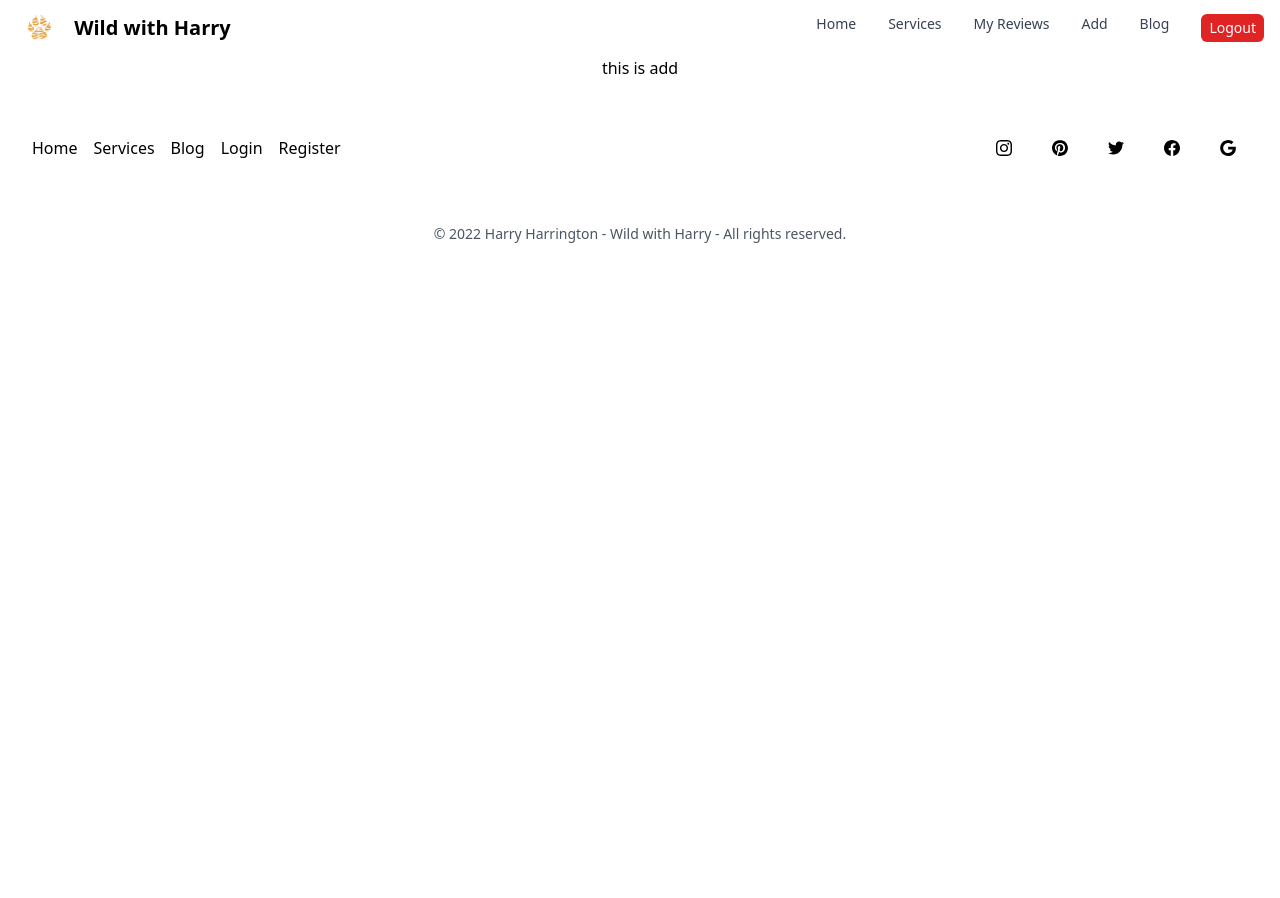
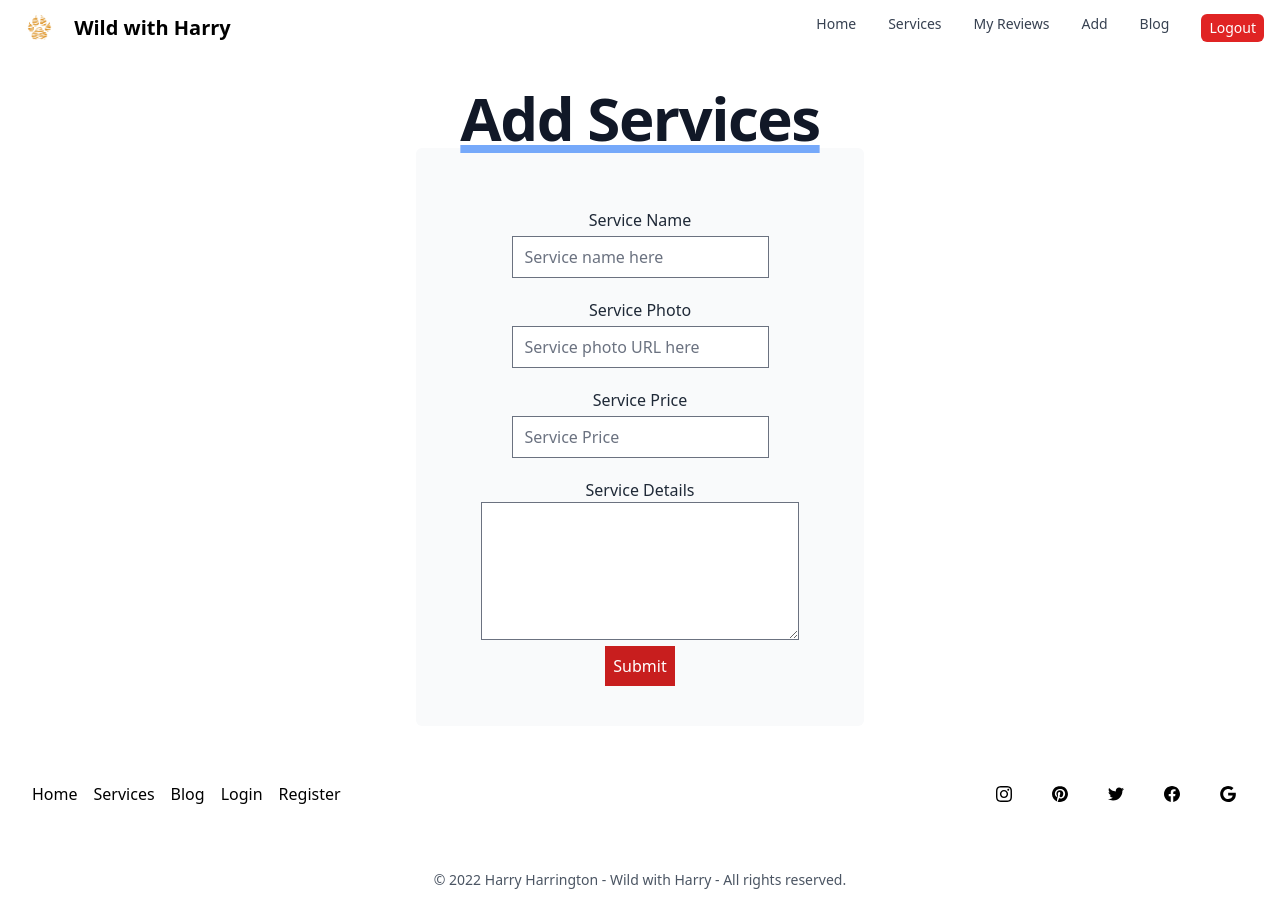
Before and after one commit to rubayetseason/wild-with-harry-client, a React (Create React App) app: page /add in a window 1280 px wide. Before the commit the page ends 800 px from the top, so only its background shows below. Built offline with nearby package versions, Linux system fonts and the light colour scheme; no server answers; sample sign-in values are in the browser's storage.

Commit message:
service add done

```diff
--- a/src/components/pages/Add.js
+++ b/src/components/pages/Add.js
@@ -1,11 +1,91 @@
-import React from 'react';
+import React from "react";
+import toast from "react-hot-toast";
+import useTitle from "../../hooks/useTitle";
 
 const Add = () => {
-    return (
-        <div>
-            this is add
-        </div>
-    );
+  useTitle("Add");
+
+  const handleSubmit = (event) => {
+    event.preventDefault();
+    const form = event.target;
+    const name = form.name.value || "new service";
+    const photoURL =
+      form.photoURL.value ||
+      "https://i.ibb.co/b6PckrC/file-20180327-188619-hgwow8.jpg";
+    const price = form.price.value || 4000;
+    const details = form.details.value || "please look out my service";
+
+    const service = {
+      name,
+      service_id: "01",
+      img: photoURL,
+      price,
+      details,
+    };
+    console.log(service);
+
+    fetch("http://localhost:5000/services", {
+      method: "POST",
+      headers: {
+        "content-type": "application/json",
+      },
+      body: JSON.stringify(service),
+    })
+      .then((res) => res.json())
+      .then((data) => {
+        console.log(data);
+        if (data.acknowledged) {
+          form.reset();
+          toast.success("Service Added");
+        }
+      })
+      .catch((error) => console.log(error));
+  };
+
+  return (
+    <div>
+      <h1 className="mt-8 text-4xl font-extrabold tracking-tight leading-none text-gray-900 md:text-5xl lg:text-6xl dark:text-white">
+        <span className="underline underline-offset-3 decoration-8 decoration-blue-400 dark:decoration-blue-600">
+          Add Services
+        </span>
+      </h1>
+      <div className="flex flex-col max-w-md mx-auto p-6 rounded-md sm:p-10 bg-gray-50 text-gray-800">
+        <form onSubmit={handleSubmit}>
+          <h1 className="mt-5">Service Name</h1>
+          <input
+            type="text"
+            name="name"
+            placeholder="Service name here"
+            className="mt-1"
+            required
+          />
+
+          <h1 className="mt-5">Service Photo</h1>
+          <input
+            type="text"
+            name="photoURL"
+            placeholder="Service photo URL here"
+            className="mt-1"
+            required
+          />
+
+          <h1 className="mt-5">Service Price</h1>
+          <input
+            type="text"
+            name="price"
+            placeholder="Service Price"
+            className="mt-1"
+            required
+          />
+
+          <h1 className="mt-5">Service Details</h1>
+          <textarea name="details" cols="30" rows="5"></textarea>
+          <h1></h1>
+          <button className="bg-red-700 text-white p-2">Submit</button>
+        </form>
+      </div>
+    </div>
+  );
 };
 
 export default Add;
--- a/src/components/pages/Blog.js
+++ b/src/components/pages/Blog.js
@@ -6,8 +6,8 @@ const Blog = () => {
   useTitle('Blog');
   return (
     <div className="w-11/12 mx-auto">
-      <h1 class="my-8 text-4xl font-extrabold tracking-tight leading-none text-gray-900 md:text-5xl lg:text-6xl dark:text-white">
-          <span class="underline underline-offset-3 decoration-8 decoration-blue-400 dark:decoration-blue-600">
+      <h1 className="my-8 text-4xl font-extrabold tracking-tight leading-none text-gray-900 md:text-5xl lg:text-6xl dark:text-white">
+          <span className="underline underline-offset-3 decoration-8 decoration-blue-400 dark:decoration-blue-600">
             Welcome to Blogs
           </span>
         </h1>
--- a/src/components/pages/Detail.js
+++ b/src/components/pages/Detail.js
@@ -3,21 +3,21 @@ import React, { useContext, useEffect, useState } from "react";
 import toast from "react-hot-toast";
 import { Link, useLoaderData } from "react-router-dom";
 import { AuthContext } from "../../context/AuthProvider";
+import useTitle from "../../hooks/useTitle";
 import Rating from "./Rating";
 
 const Detail = () => {
+  useTitle("Details");
   const { user } = useContext(AuthContext);
   const service = useLoaderData();
   const [ratings, setRatings] = useState([]);
   const { name, img, details, price, _id } = service;
 
-  console.log(ratings);
-
   useEffect(() => {
     fetch(`http://localhost:5000/reviews?id=${service._id}`)
-    .then(res => res.json())
-    .then(data => setRatings(data))
-    .catch(error => console.log(error))
+      .then((res) => res.json())
+      .then((data) => setRatings(data))
+      .catch((error) => console.log(error));
   }, [service?._id]);
 
   const handleSubmit = (event) => {
@@ -81,11 +81,11 @@ const Detail = () => {
           </h1>
         </div>
       </div>
-        <div className="grid my-10 px-14 grid-cols-1 md:grid-cols-2 lg:grid-cols-3 gap-4">
-{
-  ratings.map(rating => <Rating key={rating._id} rating={rating}></Rating>)
-}
-        </div>
+      <div className="grid my-10 px-14 grid-cols-1 md:grid-cols-2 lg:grid-cols-3 gap-4">
+        {ratings.map((rating) => (
+          <Rating key={rating._id} rating={rating}></Rating>
+        ))}
+      </div>
 
       <div>
         {user?.email ? (
--- a/src/components/pages/Login.js
+++ b/src/components/pages/Login.js
@@ -8,7 +8,7 @@ const Login = () => {
   useTitle("Login");
   const location = useLocation();
   const navigate = useNavigate();
-  const from = location.state?.from?.pathname || '/';
+  const from = location.state?.from?.pathname || "/";
 
   const { signIn, googleSignIn } = useContext(AuthContext);
 
@@ -21,11 +21,28 @@ const Login = () => {
     signIn(email, password)
       .then((result) => {
         const user = result.user;
+        const currentUser = {
+          email: user.email,
+        };
         console.log(user);
         toast.success("Login successful");
+
+        //get jwt
+        fetch("http://localhost:5000/jwt", {
+          method: "POST",
+          headers: {
+            "content-type": "application/json",
+          },
+          body: JSON.stringify(currentUser),
+        })
+          .then((res) => res.json())
+          .then((data) => {
+            console.log(data);
+            localStorage.setItem('harryToken', data.token);
+            navigate(from , {replace: true});
+          });
+
         form.reset();
-        navigate(from , {replace: true});
-
       })
       .catch((error) => console.log(error));
   };
@@ -36,6 +53,23 @@ const Login = () => {
         const user = result.user;
         toast.success("Login successful");
         console.log(user);
+        const currentUser = {
+          email : user.email
+        };
+        fetch("http://localhost:5000/jwt", {
+          method: "POST",
+          headers: {
+            "content-type": "application/json",
+          },
+          body: JSON.stringify(currentUser),
+        })
+          .then((res) => res.json())
+          .then((data) => {
+            console.log(data);
+            localStorage.setItem('harryToken', data.token);
+            navigate(from , {replace: true});
+          });
+
       })
       .catch((error) => console.log(error));
   };
--- a/src/components/pages/Register.js
+++ b/src/components/pages/Register.js
@@ -20,6 +20,21 @@ const Register = () => {
     createUser(email, password)
       .then((result) => {
         const user = result.user;
+        const currentUser = {
+          email : user.email
+        };
+        fetch("http://localhost:5000/jwt", {
+          method: "POST",
+          headers: {
+            "content-type": "application/json",
+          },
+          body: JSON.stringify(currentUser),
+        })
+          .then((res) => res.json())
+          .then((data) => {
+            console.log(data);
+            localStorage.setItem('harryToken', data.token);
+          });
         console.log(user);
         toast.success("Login successful");
         form.reset();
@@ -42,6 +57,21 @@ const Register = () => {
     googleSignIn()
       .then((result) => {
         const user = result.user;
+        const currentUser = {
+          email : user.email
+        };
+        fetch("http://localhost:5000/jwt", {
+          method: "POST",
+          headers: {
+            "content-type": "application/json",
+          },
+          body: JSON.stringify(currentUser),
+        })
+          .then((res) => res.json())
+          .then((data) => {
+            console.log(data);
+            localStorage.setItem('harryToken', data.token);
+          });
         toast.success("Login successful");
         console.log(user);
       })
--- a/src/components/pages/Reviews.js
+++ b/src/components/pages/Reviews.js
@@ -3,16 +3,27 @@ import toast from "react-hot-toast";
 import { AuthContext } from "../../context/AuthProvider";
 import Review from "./Review";
 import Swal from "sweetalert2";
+import useTitle from "../../hooks/useTitle";
 
 const Reviews = () => {
-  const { user } = useContext(AuthContext);
+  useTitle('Reviews');
+  const { user, logOut } = useContext(AuthContext);
   const [reviews, setReviews] = useState([]);
   useEffect(() => {
-    fetch(`http://localhost:5000/reviews?email=${user?.email}`)
-      .then((res) => res.json())
+    fetch(`http://localhost:5000/myreviews?email=${user?.email}`, {
+      headers: {
+        authorization: `Bearer ${localStorage.getItem('harryToken')}`
+      }
+    })
+      .then((res) => {
+if(res.status === 401 || res.status === 403){
+  return logOut()
+}
+       return res.json()
+      })
       .then((data) => setReviews(data))
       .catch((error) => console.log(error));
-  }, [user?.email]);
+  }, [user?.email, logOut]);
 
   const handleDelete = (id) => {
     console.log(id);
@@ -49,8 +60,11 @@ const Reviews = () => {
           Your Reviews
         </span>
       </h1>
+      <h1 className="text-4xl text-center">{
+        reviews.length === 0 ? 'Add reviews to see' : ''
+      }</h1>
       <div className="review-container grid grid-cols-1 md:grid-cols-2 lg:grid-cols-3 px-14 my-14 gap-4">
-        {reviews.map((review) => (
+        {reviews.reverse().map((review) => (
           <Review
             key={review._id}
             review={review}
--- a/src/components/pages/Services.js
+++ b/src/components/pages/Services.js
@@ -15,8 +15,8 @@ const Services = () => {
 
     return (
        <div className='px-8'>
-         <h1 class="my-10 text-4xl font-extrabold tracking-tight leading-none text-gray-900 md:text-5xl lg:text-6xl dark:text-white">
-          <span class="underline underline-offset-3 decoration-8 decoration-blue-400 dark:decoration-blue-600">
+         <h1 className="my-10 text-4xl font-extrabold tracking-tight leading-none text-gray-900 md:text-5xl lg:text-6xl dark:text-white">
+          <span className="underline underline-offset-3 decoration-8 decoration-blue-400 dark:decoration-blue-600">
             Services
           </span>
         </h1>
--- a/src/context/AuthProvider.js
+++ b/src/context/AuthProvider.js
@@ -36,6 +36,7 @@ const AuthProvider = ({ children }) => {
 
   const logOut = () => {
     setLoading(true);
+    localStorage.removeItem('harryToken');
     return signOut(auth);
   };
 
```
Also changed, not shown: src/components/pages/Home.js (+11 -11 lines).
